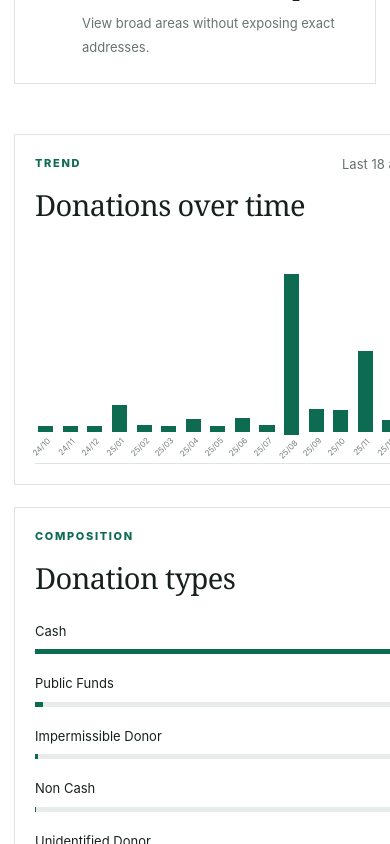
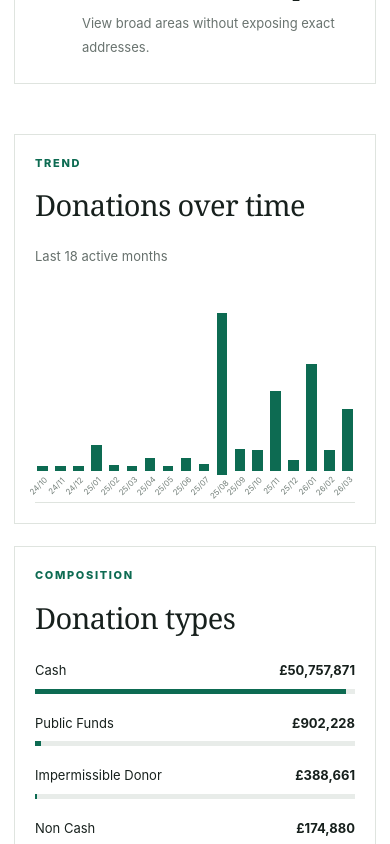
Before and after one commit to DebonairLobster/whofundsreform, a React (Vite) app: page / in a window 390 px wide. Shown: the part 1300-2144 px from the top of the page. Built offline with nearby package versions, Linux system fonts and the light colour scheme.

Commit message:
Fix mobile content overlaps

```diff
--- a/src/mobile-fixes.css
+++ b/src/mobile-fixes.css
@@ -16,6 +16,52 @@
     flex: 0 0 auto;
     padding: 0 7px;
     font-size: 12px;
+  }
+
+  .analysis,
+  .panel {
+    min-width: 0;
+  }
+
+  .panel {
+    overflow: hidden;
+  }
+
+  .panel .section-head {
+    flex-wrap: wrap;
+    align-items: flex-start;
+  }
+
+  .panel .section-head .muted {
+    flex-basis: 100%;
+  }
+
+  .table-shell th:first-child,
+  .table-shell td:first-child {
+    width: 190px;
+    min-width: 190px;
+    max-width: 190px;
+  }
+
+  .table-shell th:first-child {
+    background: #f9faf8;
+    z-index: 3;
+  }
+
+  .table-shell td:first-child {
+    background: #fff;
+    z-index: 2;
+    overflow: hidden;
+    text-overflow: ellipsis;
+  }
+
+  .table-shell tbody tr:hover td:first-child,
+  .table-shell tbody tr:focus td:first-child {
+    background: #f1f6f3;
+  }
+
+  .page-hero h1 {
+    overflow-wrap: anywhere;
   }
 }
 
@@ -73,6 +119,19 @@
   }
 }
 
+.industry-section > header {
+  height: auto;
+  min-height: 0;
+  position: static;
+  backdrop-filter: none;
+}
+
+@media (max-width: 700px) {
+  .industry-section > header h3 {
+    line-height: 1.12;
+  }
+}
+
 @media (max-width: 360px) {
   .site-header nav {
     padding-inline: 4px;
```
